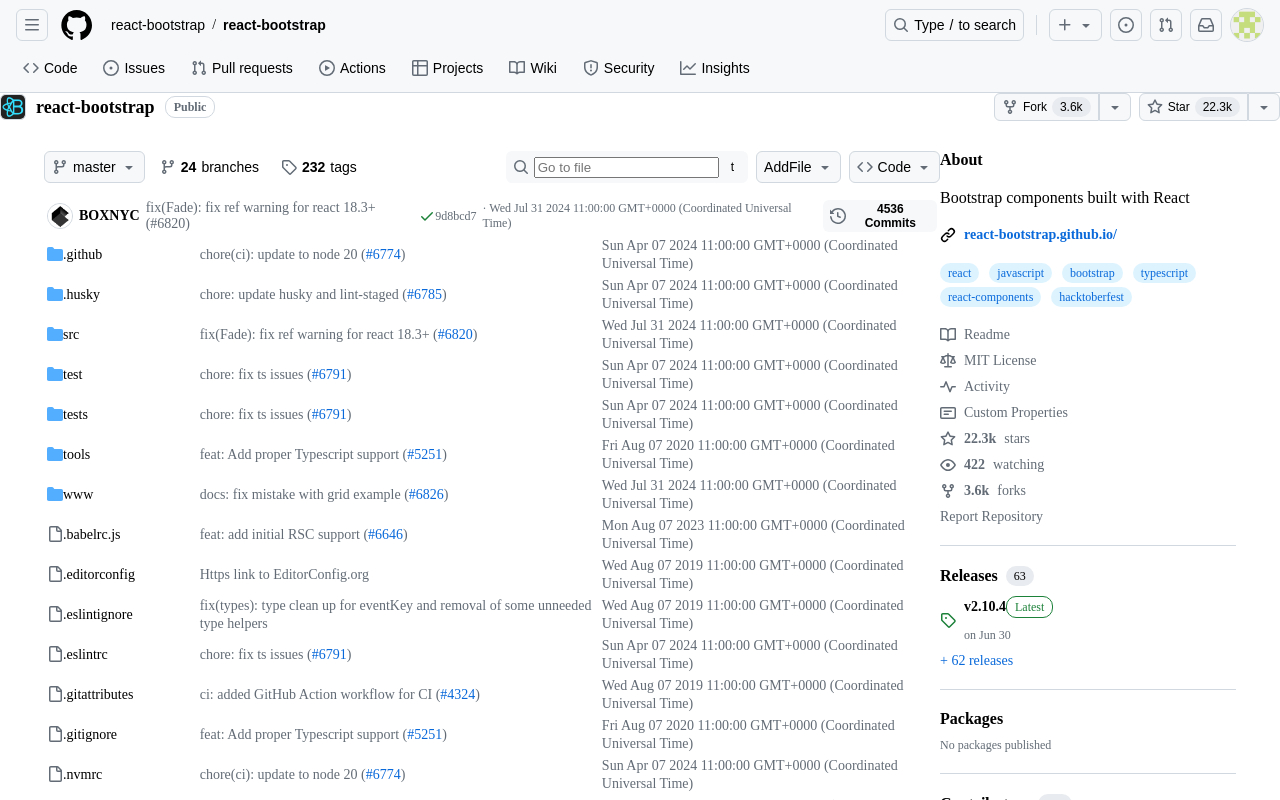
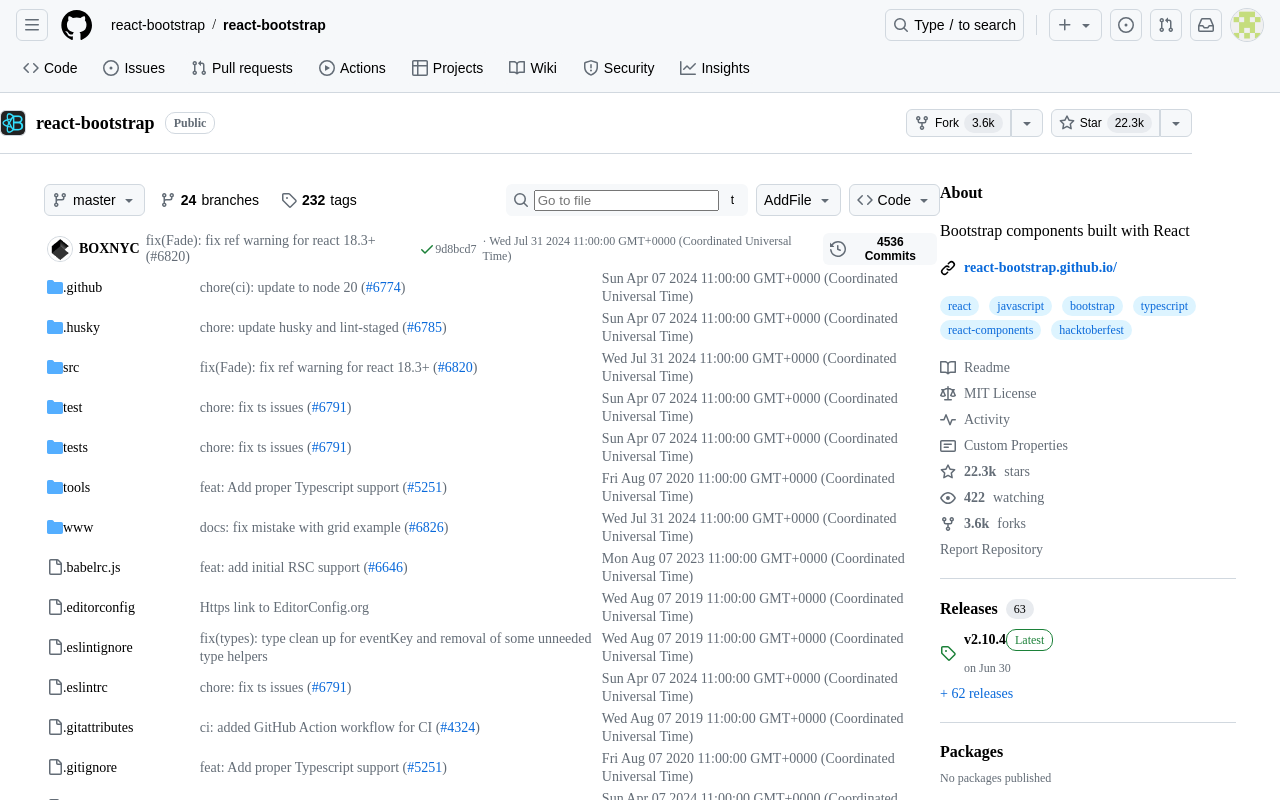
Before and after one commit to hyunbinkor/withoutCRA, a React app: page / in a window 1280 px wide. Shown: the top 800 px of the page. Built offline with nearby package versions, Linux system fonts and the light colour scheme.

Commit message:
🎨 [flexrowcontainer] inmproved

```diff
--- a/src/pages/Code/Aside.tsx
+++ b/src/pages/Code/Aside.tsx
@@ -5,7 +5,7 @@
 import contributors from "@/assets/contributors";
 import Boundary from "@/components/atomic/Boundary";
 import List from "@/components/atomic/List";
-import ImageButton from "@/components/atomic/ImageButton";
+import ImageButton from "@/components/atomic/ImageButton";9
 
 function Aside() {
   return (
--- a/src/pages/Code/SubTitle.tsx
+++ b/src/pages/Code/SubTitle.tsx
@@ -1,9 +1,11 @@
 import Button from "@/components/atomic/Button";
 import FlexContainer from "@/components/atomic/FlexContainer";
+import FlexRowContainer from "@/components/atomic/FlexRowContainer";
 import Text from "@/components/atomic/Text";
 
 function SubTitle() {
   return (
+    <FlexRowContainer>
       <FlexContainer className="subtitle">
         <FlexContainer
           className="subtitle-left"
@@ -102,6 +104,7 @@
           </Button>
         </FlexContainer>
       </FlexContainer>
+    </FlexRowContainer>
   );
 };
 
--- a/src/pages/Code/Title.tsx
+++ b/src/pages/Code/Title.tsx
@@ -5,9 +5,11 @@
 import RepoIcon from '@/assets/title-left-repository-icon.png'
 import Button from '@/components/atomic/Button';
 import Boundary from '@/components/atomic/Boundary';
+import FlexRowContainer from '@/components/atomic/FlexRowContainer';
 
 function Title() {
   return (
+    <FlexRowContainer hasBottom columnPadding={8} maxWidth={1192}>
       <FlexContainer className="title">
         <FlexContainer
           className="title-left"
@@ -210,6 +212,7 @@
           </Button>
         </FlexContainer>
       </FlexContainer>
+    </FlexRowContainer>
   );
 }
 
```
Lines whose indentation alone changed are shown as unchanged.
